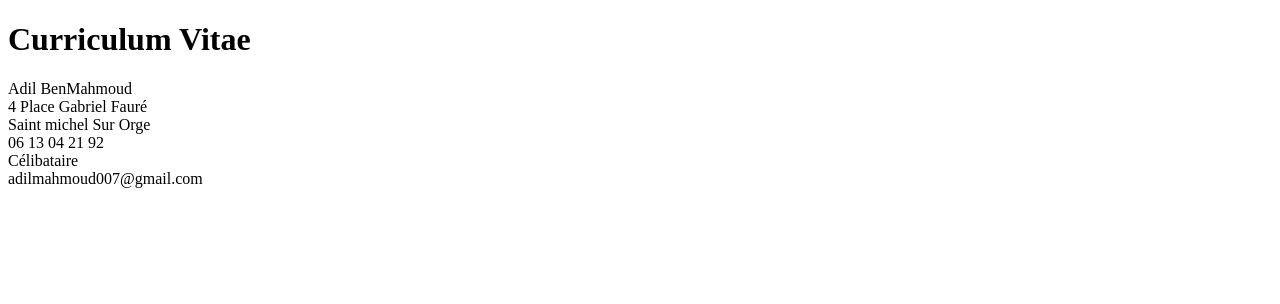
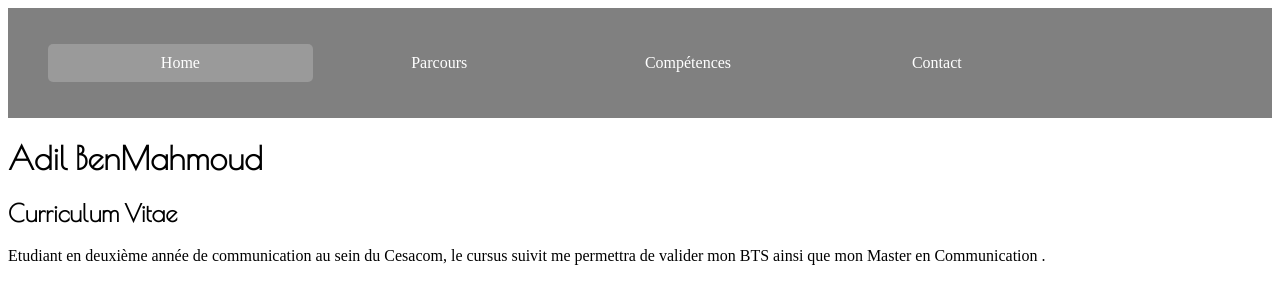
Before and after one commit to Adilcesacom/projet-test-pro2a-, a plain HTML site: page index.html in a window 1280 px wide. Drawn offline with nearby package versions, Linux system fonts and the light colour scheme.

Commit message:
Css
mise en place du Css et correction des bug

```diff
--- a/index.html
+++ b/index.html
@@ -3,14 +3,24 @@
 <head>
     <meta charset="UTF-8">
     <title>Cv de Adil Mahmoud</title>
-</head>
+<link rel="stylesheet" href="style.css">
+<link href='http://fonts.googleapis.com/css?family=Poiret+One' rel='stylesheet' type='text/css'>
 <body>
-<h1>Curriculum Vitae</h1>
-<p>Adil BenMahmoud <br>
-4 Place Gabriel Fauré <br>
-Saint michel Sur Orge <br>
-06 13 04 21 92 <br>
-Célibataire <br>
-adilmahmoud007@gmail.com <br></p>
+<header>
+    <nav>
+        <ul>
+            <li class="lol"><a href="index.html">Home</a></li>
+            <li><a href="parcours.html">Parcours</a></li>
+            <li><a href="competences.html">Compétences</a></li>
+            <li><a href="contact.html">Contact</a></li>
+        </ul>
+    </nav>
+</header>
+<main>
+    <h1>Adil BenMahmoud</h1>
+<h2>Curriculum Vitae</h2>
+        <p>Etudiant en deuxième année de communication au sein du Cesacom, le cursus suivit me permettra de valider mon BTS ainsi que mon Master en Communication . </p>
+
+</main>
 </body>
 </html>
--- a/style.css
+++ b/style.css
@@ -0,0 +1,39 @@
+h1, h2 {
+  font-family: 'Poiret One', cursive;
+}
+
+header {
+    font-size
+font-family: 'Poiret One', cursive;
+    Background-color:grey;
+    padding-bottom: 20px;
+    padding-top: 20px;
+}
+
+header a {
+    color:white;
+    text-decoration:none
+}
+header li {
+     display:inline-block;
+     width: 20%;
+    text-align: center;
+
+}
+
+header a:hover{
+    background-color: rgba(255,255,255,0.2);
+    padding: 10px;
+    border-radius: 5px;
+}
+
+.lol {
+    background-color: rgba(255,255,255,0.2);
+    padding: 10px;
+    border-radius: 5px;
+}
+
+
+/* Sur n'importe quel élémebt html de type block ou inline block o peut mettre un contour (border) une couleur de fond(color background) des marges inférieures et exterieures (margin et padding)
+
+width :  /* sert a espacé les titres sur le header ./*
```
Also changed, not shown: competences.html (added, +21 -0 lines), contact.html (added, +24 -0 lines), parcours.html (added, +21 -0 lines), 1 other file.
